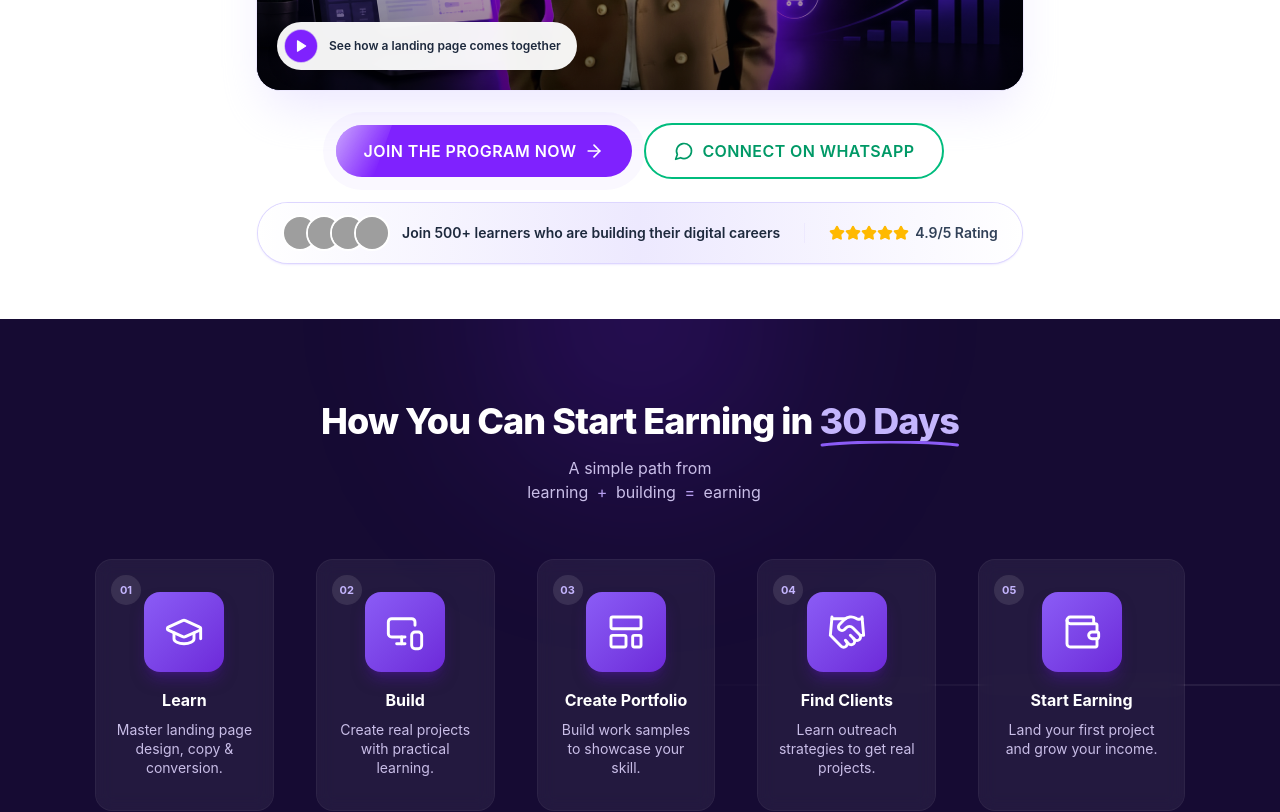
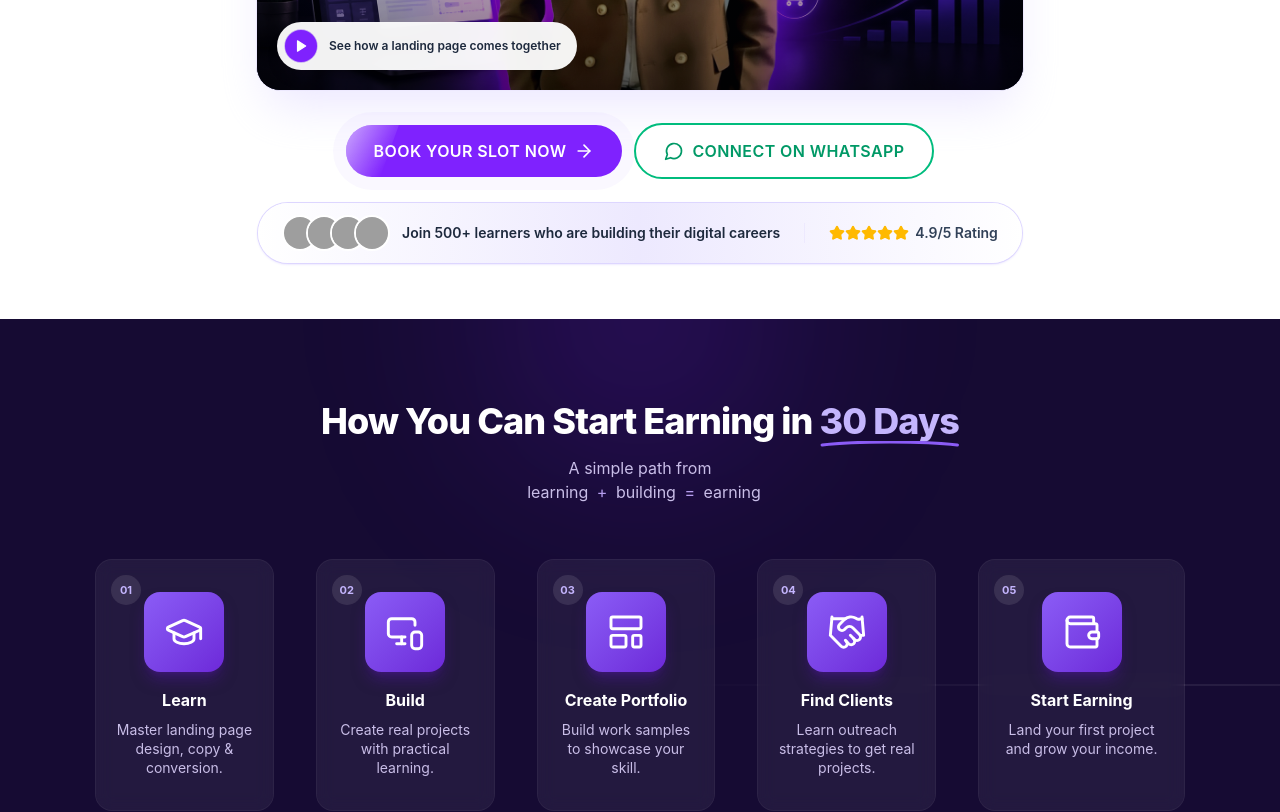
Before and after one commit to rawatlap837-bot/Landiing-page-course-lp, a React (Vite) app: page / in a window 1280 px wide. Shown: the part 820-1632 px from the top of the page. Built offline with nearby package versions, Linux system fonts and the light colour scheme; grey boxes are pictures that could not be loaded.

Commit message:
buttonupadte or about

```diff
--- a/src/Components/Aboutmentor.jsx
+++ b/src/Components/Aboutmentor.jsx
@@ -1,33 +1,6 @@
 import { useEffect, useRef, useState } from "react";
 import { Star, BadgeCheck, Sparkles, Quote } from "lucide-react";
 import MentorPhoto from "../assets/mentor image.png";
-
-const floatingStats = [
-    {
-        value: "4+",
-        label: "Years Experience",
-        position: "top-3 right-2 sm:top-6 sm:right-3 sm:-right-6",
-    },
-    {
-        value: "300+",
-        label: "Students Mentored",
-        position: "top-1/2 -translate-y-1/2 left-1 sm:-left-10",
-    },
-    {
-        value: "₹50L+",
-        label: "Client Revenue Generated",
-        position: "bottom-3 right-2 sm:bottom-6 sm:right-0",
-    },
-];
-
-const credentials = [
-    "4+ years of hands-on experience in digital marketing",
-    "Worked directly with businesses and clients across niches",
-    "Built the exact curriculum used in this program",
-    "Founder, agency owner & practicing entrepreneur",
-];
-
-const logos = ["Amazon", "Shopify", "Razorpay", "Zoho", "Freshworks"];
 
 // Scroll-triggered entrance: fires once when the element enters the viewport.
 function useInView(options) {
@@ -103,32 +76,6 @@ export default function AboutMentor() {
                         <span className="absolute -bottom-4 -left-3 flex h-11 w-11 items-center justify-center rounded-2xl bg-[#1C1533] text-white shadow-lg sm:-left-5">
                             <Quote className="h-5 w-5" strokeWidth={1.75} />
                         </span>
-
-                        {floatingStats.map((stat, i) => (
-                            <div
-                                key={stat.label}
-                                style={{
-                                    transitionDelay: photoInView ? `${300 + i * 150}ms` : "0ms",
-                                }}
-                                className={`absolute ${stat.position
-                                    } flex items-center gap-1.5 rounded-xl bg-white/95 px-2 py-1.5 shadow-[0_8px_24px_rgba(109,40,217,0.2)] ring-1 ring-[#EFEAFB] backdrop-blur-sm transition-all duration-500 ease-out sm:gap-2 sm:rounded-2xl sm:px-4 sm:py-3 ${photoInView
-                                        ? "scale-100 opacity-100"
-                                        : "scale-75 opacity-0"
-                                    }`}
-                            >
-                                <span className="flex h-6 w-6 shrink-0 items-center justify-center rounded-lg bg-gradient-to-br from-[#7C3AED] to-[#4C1D95] text-xs font-bold text-white sm:h-9 sm:w-9 sm:rounded-xl">
-                                    <Sparkles className="h-3 w-3 sm:h-4 sm:w-4" />
-                                </span>
-                                <div className="leading-tight">
-                                    <p className="whitespace-nowrap text-[10px] font-extrabold text-[#1C1533] sm:text-sm">
-                                        {stat.value}
-                                    </p>
-                                    <p className="hidden whitespace-nowrap text-[10px] text-[#8A8496] sm:block">
-                                        {stat.label}
-                                    </p>
-                                </div>
-                            </div>
-                        ))}
                     </div>
 
                     {/* copy */}
@@ -164,28 +111,6 @@ export default function AboutMentor() {
                             professional service.
                         </p>
 
-                        <ul className="mt-7 space-y-3">
-                            {credentials.map((item, i) => (
-                                <li
-                                    key={item}
-                                    style={{
-                                        transitionDelay: copyInView ? `${200 + i * 100}ms` : "0ms",
-                                    }}
-                                    className={`flex items-start gap-3 transition-all duration-500 ease-out ${copyInView
-                                        ? "translate-y-0 opacity-100"
-                                        : "translate-y-3 opacity-0"
-                                        }`}
-                                >
-                                    <span className="mt-0.5 flex h-5 w-5 shrink-0 items-center justify-center rounded-full bg-[#6D28D9]">
-                                        <BadgeCheck className="h-3.5 w-3.5 text-white" />
-                                    </span>
-                                    <span className="text-sm leading-snug text-[#1C1533]">
-                                        {item}
-                                    </span>
-                                </li>
-                            ))}
-                        </ul>
-
                         <div className="mt-8 flex items-center gap-1">
                             {Array.from({ length: 5 }).map((_, i) => (
                                 <Star
@@ -197,22 +122,6 @@ export default function AboutMentor() {
                                 Rated 4.9/5 by past students
                             </span>
                         </div>
-
-                        <div className="mt-8 border-t border-[#EFEAFB] pt-6">
-                            <p className="text-xs font-semibold uppercase tracking-wide text-[#8A8496]">
-                                Experience across
-                            </p>
-                            <div className="mt-3 flex flex-wrap gap-x-6 gap-y-2">
-                                {logos.map((logo) => (
-                                    <span
-                                        key={logo}
-                                        className="text-sm font-bold text-[#B7AECB] transition-colors duration-300 hover:text-[#6D28D9]"
-                                    >
-                                        {logo}
-                                    </span>
-                                ))}
-                            </div>
-                        </div>
                     </div>
                 </div>
             </div>
--- a/src/Components/Footer.jsx
+++ b/src/Components/Footer.jsx
@@ -139,7 +139,7 @@ export default function FinalCTAAndFooter() {
               href="https://rzp.io/rzp/AD2PP0lT"
               className="cta-button group mx-auto mt-8 flex items-center gap-2 rounded-full bg-gradient-to-r from-[#7C3AED] to-[#6D28D9] px-8 py-3.5 text-sm font-bold text-white shadow-lg shadow-violet-900/40 transition-transform duration-300 hover:-translate-y-0.5 hover:shadow-violet-700/50 active:translate-y-0 active:scale-[0.98]"
             >
-              Join The Program Now
+              Book Your Slot Now
               <ArrowRight className="h-4 w-4 transition-transform duration-300 group-hover:translate-x-1" />
             </button>
           </Reveal>
--- a/src/Components/Hero.jsx
+++ b/src/Components/Hero.jsx
@@ -85,7 +85,7 @@ export default function HeroSection() {
         )}`}
         style={delay(0)}
       >
-        <a href="#" className="flex min-w-0 items-center gap-2 text-sm font-bold text-slate-900 sm:text-lg">
+        <a href="https://rzp.io/rzp/AD2PP0lT" className="flex min-w-0 items-center gap-2 text-sm font-bold text-slate-900 sm:text-lg">
           <img
             src={CALogo}
             alt="Creative Adhyayan"
@@ -116,7 +116,7 @@ export default function HeroSection() {
 
         {/* headline */}
         <h1
-          className={`mt-4 text-[2.3rem] font-bold leading-tight tracking-tight text-slate-900 xs:text-3xl sm:mt-5 sm:text-5xl md:text-6xl lg:text-7xl ${step(
+          className={`mt-4 text-[2.35rem] font-bold leading-tight tracking-tight text-slate-900 xs:text-3xl sm:mt-5 sm:text-5xl md:text-6xl lg:text-7xl ${step(
             2
           )}`}
           style={delay(160)}
@@ -183,7 +183,7 @@ export default function HeroSection() {
             fullWidth
             className="uppercase tracking-wide transition-transform duration-300 hover:-translate-y-0.5 sm:w-auto"
           >
-            Join The Program Now
+            Book Your Slot Now
           </Button>
 
           <Button
--- a/src/Components/Journeysections.jsx
+++ b/src/Components/Journeysections.jsx
@@ -303,7 +303,7 @@ export default function JourneySections() {
                             fullWidth
                             className="uppercase tracking-wide transition-transform duration-300 hover:-translate-y-0.5 sm:w-auto"
                         >
-                            Start Your Journey Today
+                            Book Your Slot Now
                         </Button>
                     </Reveal>
                 </div>
--- a/src/Components/WhatYouWillLearn.jsx
+++ b/src/Components/WhatYouWillLearn.jsx
@@ -490,7 +490,7 @@ export default function WhatYoullLearn() {
             fullWidth
             className="uppercase tracking-wide transition-transform duration-300 hover:-translate-y-0.5 sm:w-auto"
           >
-            Join The Program Now
+            Book Your Slot Now
           </Button>
         </div>
       </div>
--- a/src/Components/Whatyougetandwhofor.jsx
+++ b/src/Components/Whatyougetandwhofor.jsx
@@ -197,7 +197,7 @@ export default function WhatYouGetAndWhoFor() {
                             fullWidth
                             className="uppercase tracking-wide transition-transform duration-300 hover:-translate-y-0.5 sm:w-auto"
                         >
-                            Join The Program Now
+                           Book Your Slot Now
                         </Button>
                     </div>
                 </div>
--- a/src/Components/WhyLP.jsx
+++ b/src/Components/WhyLP.jsx
@@ -139,7 +139,7 @@ export default function WhyLandingPages() {
             fullWidth
             className="uppercase mt-5 tracking-wide transition-transform duration-300 hover:-translate-y-0.5 sm:w-auto"
           >
-            Join The Program Now
+            Book Your Slot Now
           </Button>
         </div>
 
```
